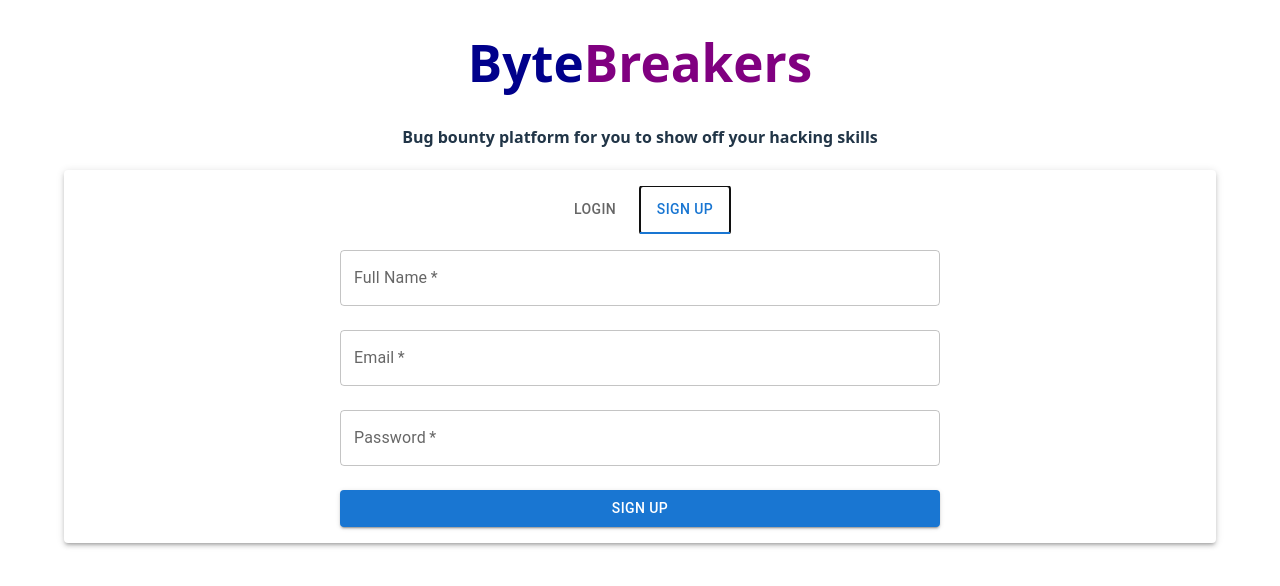
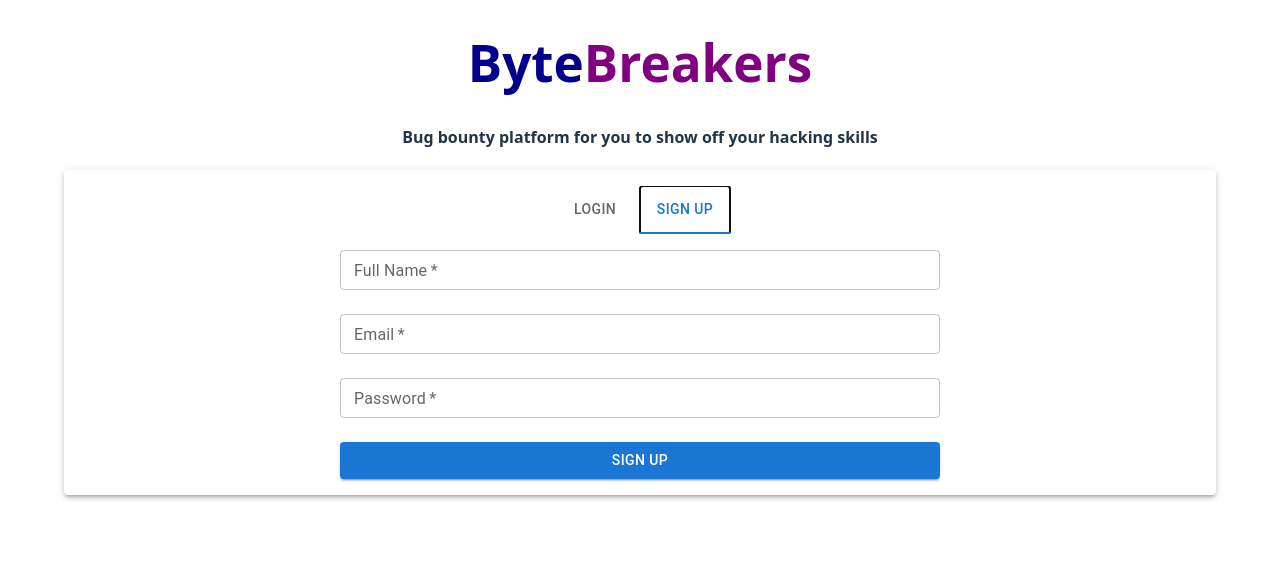
Before and after one commit to cs489-project/frontend, a React (Vite) app: page / in a window 1280 px wide. Both pictures are taken after a click on the tab "SIGN UP". Shown: the top 586 px of the page. Built offline with nearby package versions, Linux system fonts and the light colour scheme.

Commit message:
change sizes

```diff
--- a/src/pages/OrgSignUpLogin.tsx
+++ b/src/pages/OrgSignUpLogin.tsx
@@ -56,6 +56,7 @@ export default function UserSignUpLogin() {
                     value={form.orgname}
                     onChange={handleChange}
                     required
+                    size="small"
                   />
                 }
                 <TextField
@@ -69,6 +70,7 @@ export default function UserSignUpLogin() {
                   required
                   error={!!emailError}
                   helperText={emailError}
+                  size="small"
                 />
                 <TextField
                   label="Password"
@@ -81,6 +83,7 @@ export default function UserSignUpLogin() {
                   required
                   error={!!passwordError}
                   helperText={passwordError}
+                  size="small"
                 />
                 <Button type="submit" variant="contained" color="primary" fullWidth sx={{ mt: 2 }}>
                   {tab === 1 ? "Sign Up" : "Login"}
--- a/src/pages/UserSignUpLogin.tsx
+++ b/src/pages/UserSignUpLogin.tsx
@@ -75,6 +75,7 @@ export default function UserSignUpLogin() {
                     value={form.username}
                     onChange={handleChange}
                     required
+                    size="small"
                   />
                 )}
                 <TextField
@@ -88,6 +89,7 @@ export default function UserSignUpLogin() {
                   required
                   error={!!emailError}
                   helperText={emailError}
+                  size="small"
                 />
                 <TextField
                   label="Password"
@@ -100,6 +102,7 @@ export default function UserSignUpLogin() {
                   required
                   error={!!passwordError}
                   helperText={passwordError}
+                  size="small"
                 />
                 <Button
                   type="submit"
```
